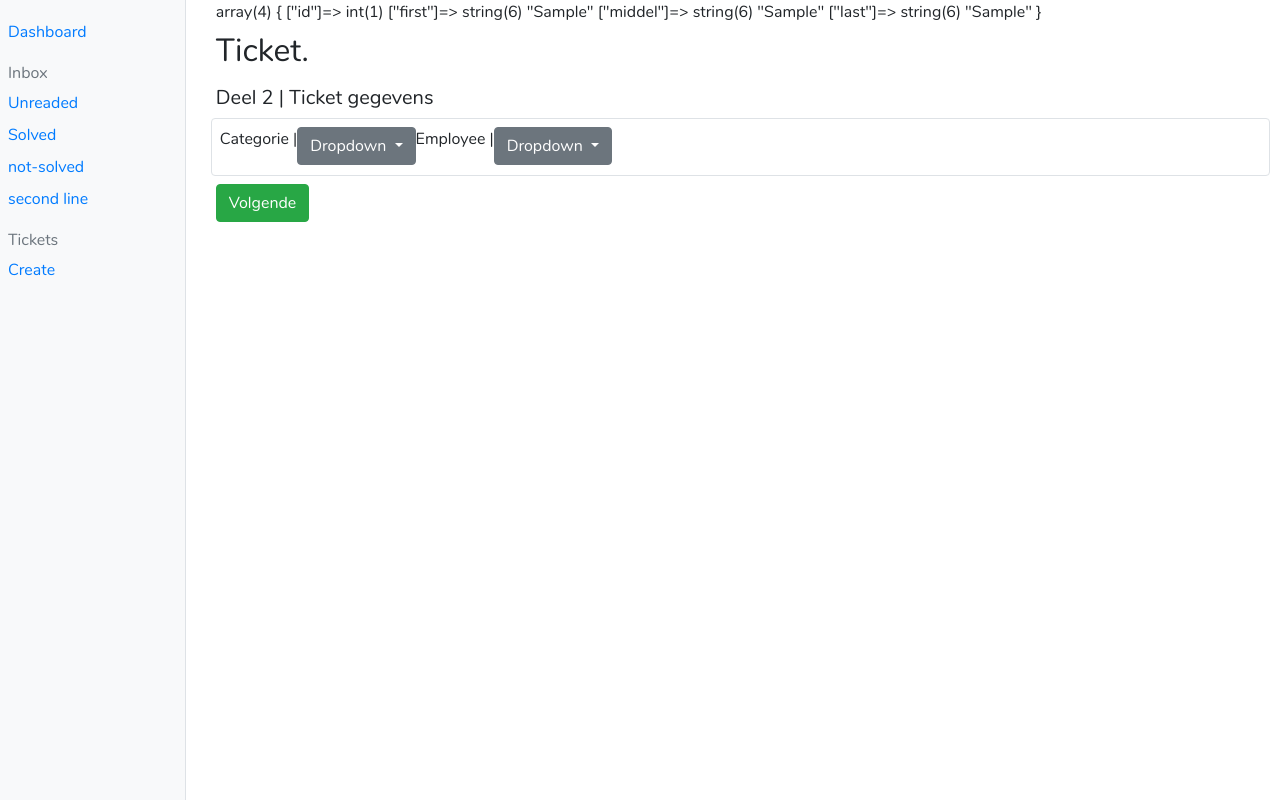
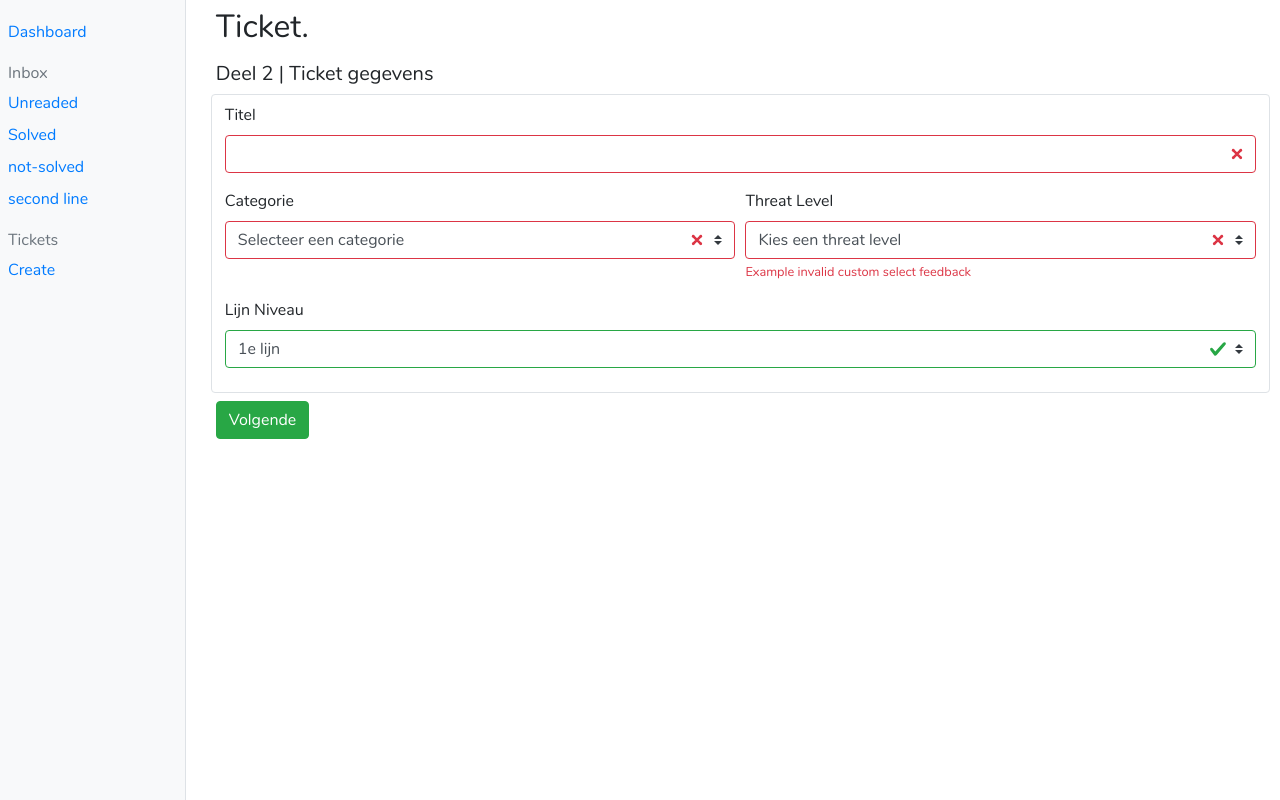
Before and after one commit to Radius-collage-ITIL-Project/ITIL-V1, a PHP site: page /ticket.php?id=1 in a window 1280 px wide. Shown: the part 37-837 px from the top of the page. Run offline with PHP 8.4, Linux system fonts and the light colour scheme; tables that the repository leaves empty or names only in its code hold one stand-in row (values such as "Sample post"); data that the repository does not hold is empty.

Commit message:
added inputs

```diff
--- a/includes/controllers/createTicketController.php
+++ /dev/null
@@ -1 +0,0 @@
-<?php
--- a/ticket.php
+++ b/ticket.php
@@ -10,7 +10,21 @@ $prepare->execute([
 ]);
 $customer = $prepare->fetch(2);
 //dumpen van de opgehaalde data
-var_dump($customer);
+
+$sql = 'SELECT * FROM categories';
+$prepare = $db->prepare($sql);
+$prepare->execute([ ]);
+$categories = $prepare->fetchAll(2);
+//dumpen van de opgehaalde data
+
+$sql = 'SELECT * FROM threat';
+$prepare = $db->prepare($sql);
+$prepare->execute([ ]);
+$threats = $prepare->fetchAll(2);
+//dumpen van de opgehaalde data
+
+
+
 
 
 ?>
@@ -19,31 +33,44 @@ var_dump($customer);
             <h2>Ticket.</h2>
         </div>
         <div class="ticketform">
-            <form>
+            <form class="was-validated" action="includes/controllers/createTicketController.php" method="post">
                 <h3 class="lead">Deel 2 | Ticket gegevens</h3>
                 <div class="form-row border p-2 rounded my-2">
-                    <p>Categorie | </p>
-                    <div class="dropdown">
-                        <button class="btn btn-secondary dropdown-toggle" type="button" id="dropdownMenu2" data-toggle="dropdown" aria-haspopup="true" aria-expanded="false">
-                            Dropdown
-                        </button>
-                        <div class="dropdown-menu" aria-labelledby="dropdownMenu2">
-                            <button class="dropdown-item" type="button">Action</button>
-                            <button class="dropdown-item" type="button">Another action</button>
-                            <button class="dropdown-item" type="button">Something else here</button>
+                    <div class="form-group col-12">
+                        <label for="title">Titel</label>
+                        <input class="form-control" type="text" name="title" required>
+                    </div>
+                    <div class="form-group col-md-6">
+                        <label for="category">Categorie</label>
+                        <select class="custom-select" name="category" required>
+                            <option value="">Selecteer een categorie</option>
+                            <?php
+                                foreach($categories as $category){
+                                    echo "<option value=\"{$category['id']}\">{$category['name']}</option>";
+                                }
+                            ?>
+                        </select>
+                    </div>
+                    <div class="form-group col-md-6">
+                        <label for="threatlevel">Threat Level</label>
+                            <select class="custom-select" name="threatlevel" required>
+                                <option value="">Kies een threat level</option>
+                                <?php
+                                foreach($threats as $threat){
+                                    echo "<option value=\"{$threat['id']}\">{$threat['threat']} - {$threat['max-duration']}u</option>";
+                                }
+                                ?>
+                            </select>
+                            <div class="invalid-feedback">Example invalid custom select feedback</div>
                         </div>
-                    </div>
-                    <p>Employee | </p>
-                    <div class="dropdown">
-                        <button class="btn btn-secondary dropdown-toggle" type="button" id="dropdownMenu2" data-toggle="dropdown" aria-haspopup="true" aria-expanded="false">
-                            Dropdown
-                        </button>
-                        <div class="dropdown-menu" aria-labelledby="dropdownMenu2">
-                            <button class="dropdown-item" type="button">Action</button>
-                            <button class="dropdown-item" type="button">Another action</button>
-                            <button class="dropdown-item" type="button">Something else here</button>
+
+                        <div class="form-group col-md-12">
+                            <label for="caller">Lijn Niveau</label>
+                            <select class="custom-select" name="caller" required>
+                                <option value="1">1e lijn</option>
+                                <option value="2">2e Lijn</option>
+                            </select>
                         </div>
-                    </div>
                     </div>
                 </div>
                 <button type="submit" class="btn btn-success">Volgende</button>
```
